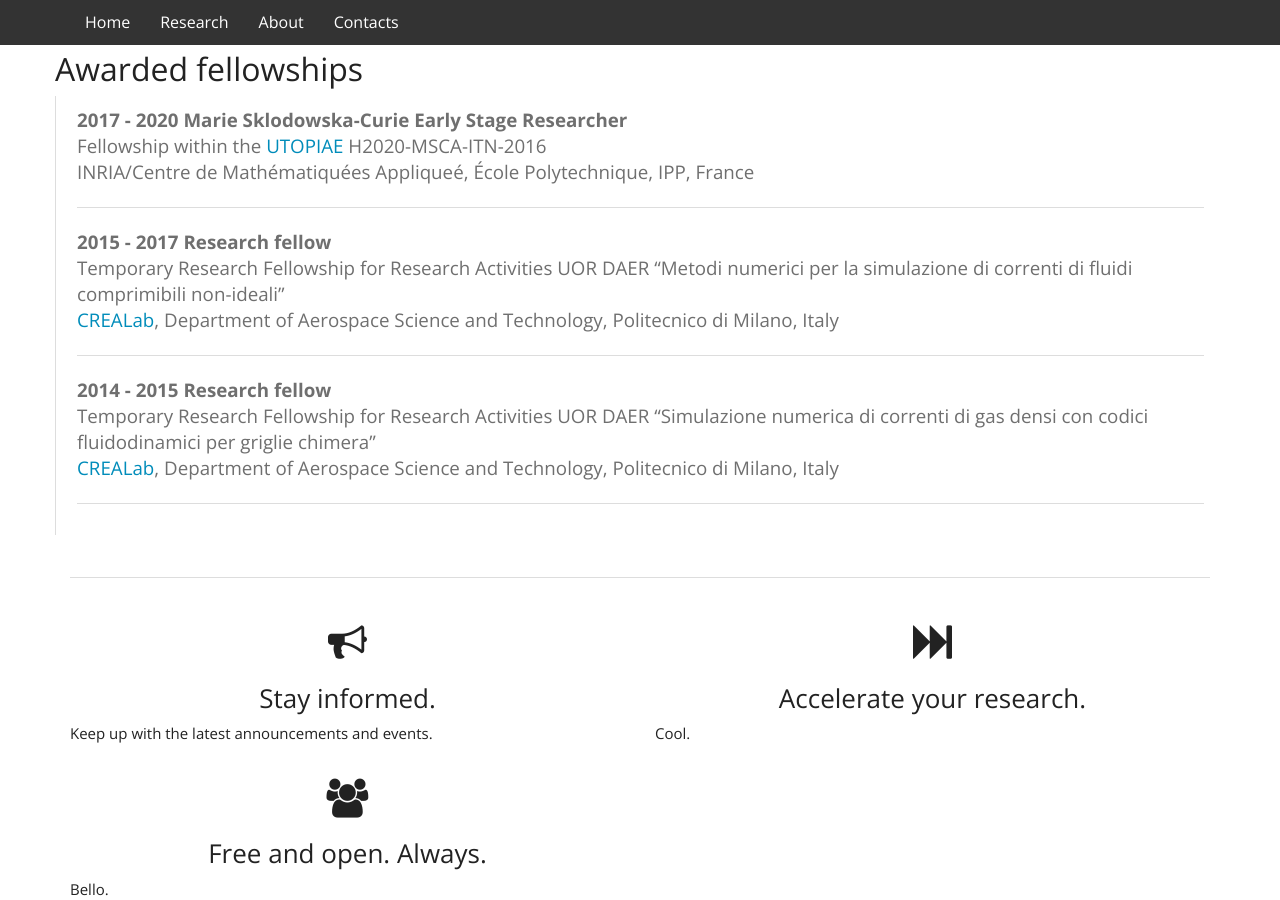
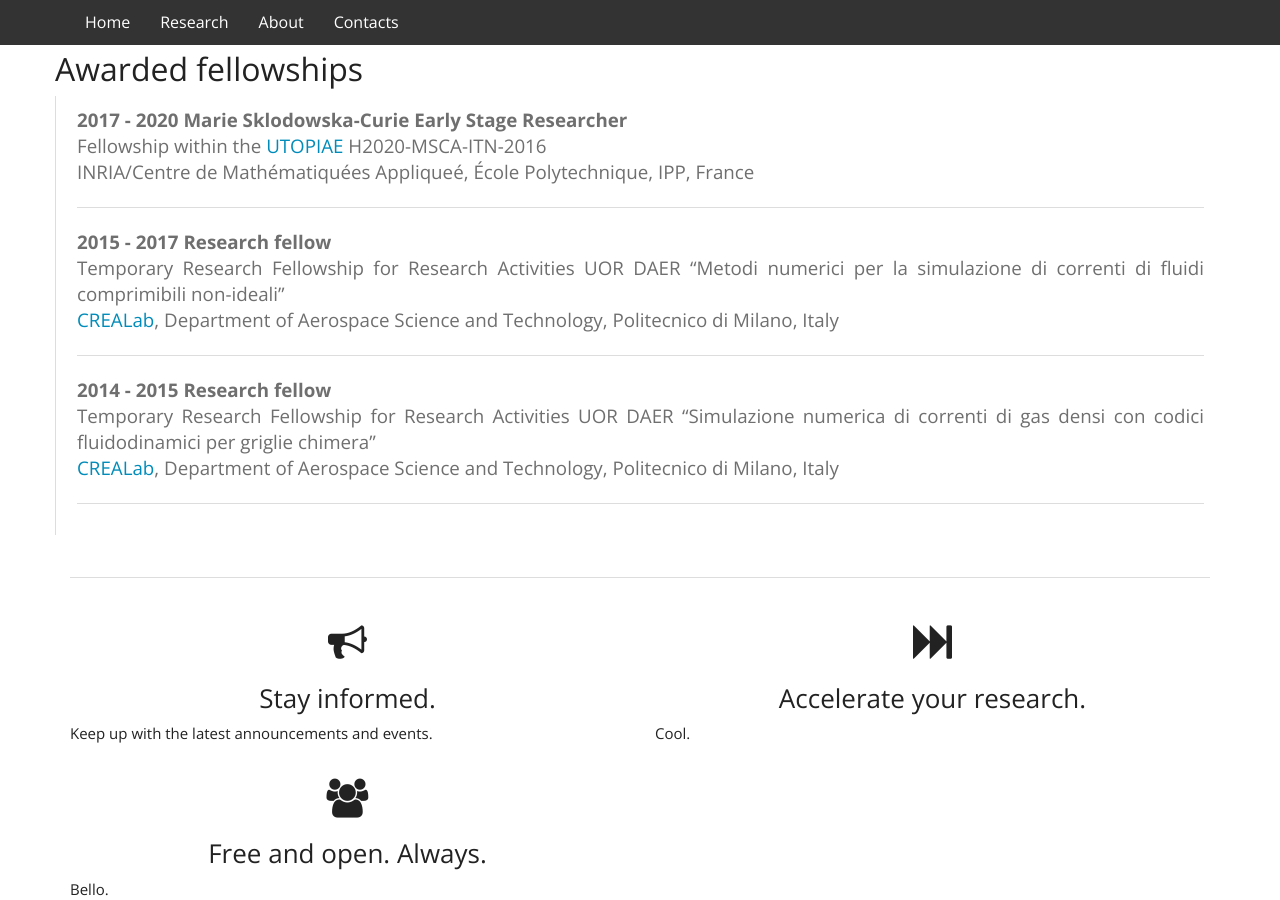
Before and after one commit to LaSerpe/LaSerpe.github.io, a Jekyll site: the page built from index.html, in a window 1280 px wide and 900 px high, scrolled down 2164 px. Built offline with Jekyll 4.4.1, drawn with Linux system fonts in a browser that asks for light colours; nearby versions of some CDN libraries; library files that are not in the unit come from our copies.

Commit message:
update research interest and commitment

```diff
--- a/index.html
+++ b/index.html
@@ -42,7 +42,7 @@
 				In my career, I have been actively contributing to wide variety of topics related both to fundamental science and to industrial applications. Broadly speaking, I am devoted to scientific modeling, numerics, uncertainty quantification, Bayesian inference and robust optimization, with a genuine pull towards machine learning and statistical data analysis.
 			</p>
 
-			<p style="text-align:justify;">
+			<p class="breakAfter"; style="text-align:justify;">
 
 				One of my major interests is Non-Ideal Compressible Fluid Dynamics (NICFD), a very interesting research field still presenting many unaswered questions. Beside the theoretical challenges, NICFD finds its noblest application to the realm of sustainable energies. Therefore, it is of the utmost importance for improving the design, ultimately the efficiency, of green power production systems.<br>
 				I have a keen interest in investigating theoretical, experimental and numerical aspects concerning non-ideal gasdynamics, with a special focus on designing Organic Rankine Cycle (ORC) systems.<br>
@@ -51,7 +51,7 @@
 
 
 
-			<p style="text-align:justify;">
+			<p class="breakAfter"; style="text-align:justify;">
 				A second (but not secondary) interests of mine is in-flight icing. <br>
 				In-flight ice accretion is a quite recurring detrimental phenomenon leading to a modification of the airflow around wings, sensors and engines, to an increase of the overall weight and sometimes to the locking of control surfaces. Ultimately, it can result into a significant performance degradation, posing a serious threat to passengers safety.
 				My efforts are pledged to developing novel and more accurate ice accretion models. In addition, I am interested in numerical aspects related to the simulation of in-flight ice accretion.<br>
@@ -60,7 +60,7 @@
 
 
 
-			<p style="text-align:justify;">
+			<p class="breakAfter"; style="text-align:justify;">
 				Moreover, I have a keen interest in spacecraft atmospheric entry. In particular, I have been working on the quantification of the uncertainty affecting experiments devoted to investigating the behavior of ablative materials usually employed to build the heat shields that protect the spacecraft during the atmospheric entry.<br>
 			</p>
 
@@ -74,7 +74,7 @@
             <h2>Education</h2>
             <blockquote>
 
-			    <dl>
+			    <dl class="breakAfter"; style="text-align:justify;">
 			      <dt>2019 <b>Ph.D. in Aerospace Engineering</b></dt>
 			      <dd>Thesis: <a href="http://hdl.handle.net/10589/144666"> <em>Non-Ideal Compressible Fluid-Dynamics: Developing a Combined Perspective on Modeling, Numerics and Experiments.</em></a> <br>
 			        Department of Aerospace Science and Technology, Politecnico di Milano, Italy<br>
@@ -104,7 +104,7 @@
             <h2>Current and previous positions</h2>
             <blockquote>
 
-			    <dl>
+			    <dl class="breakAfter"; style="text-align:justify;">
 			      <dt>2017 - <b>UTOPIAE MSCA-ITN Early Stage Researcher</b></dt>
 			        <dd>INRIA/ Centre de Mathématiquées Appliqueé, École Polytechnique, IPP, France<br>
 			        <hr>
@@ -122,7 +122,7 @@
             <h2>Awarded fellowships</h2>
 			<blockquote>
 
-			    <dl>
+			    <dl class="breakAfter"; style="text-align:justify;">
 			      <dt>2017 - 2020 <b>Marie Sklodowska-Curie Early Stage Researcher</b></dt>
 			        <dd>Fellowship within the <a href="http://utopiae.eu">UTOPIAE</a> H2020-MSCA-ITN-2016<br>
 			        INRIA/Centre de Mathématiquées Appliqueé, École Polytechnique, IPP, France<br>
```
